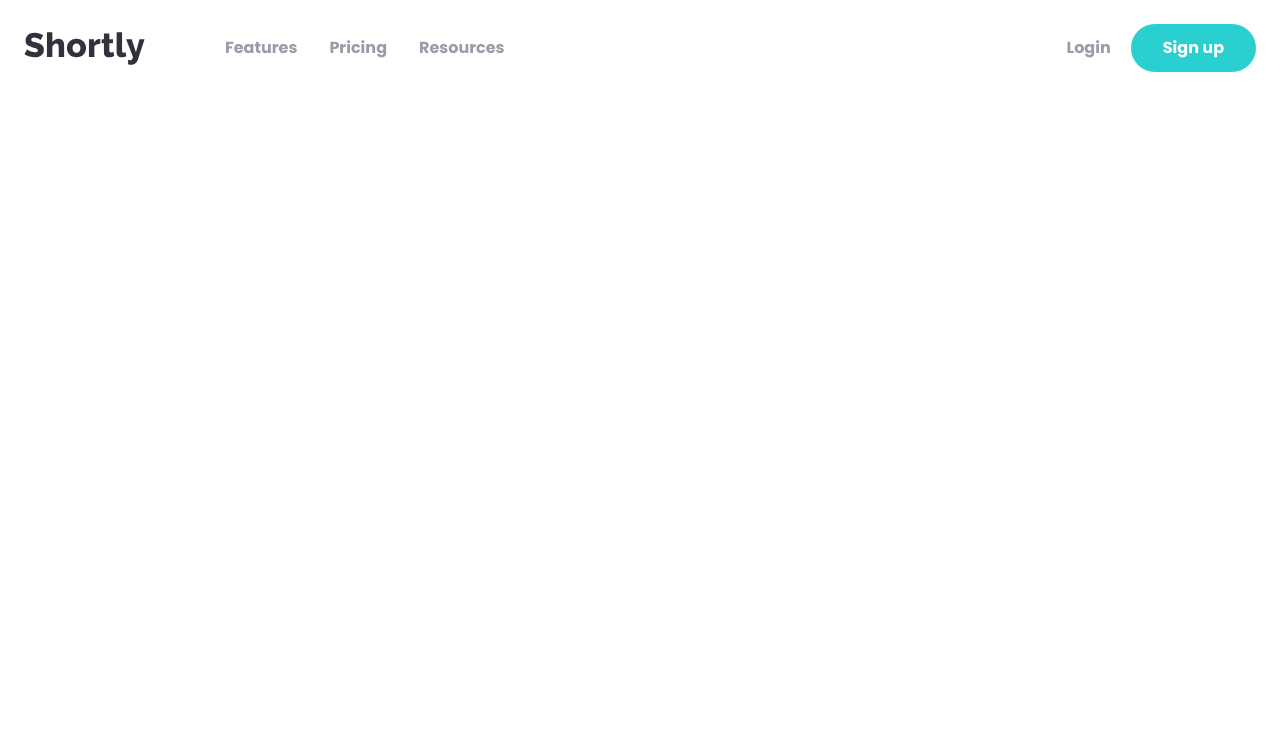
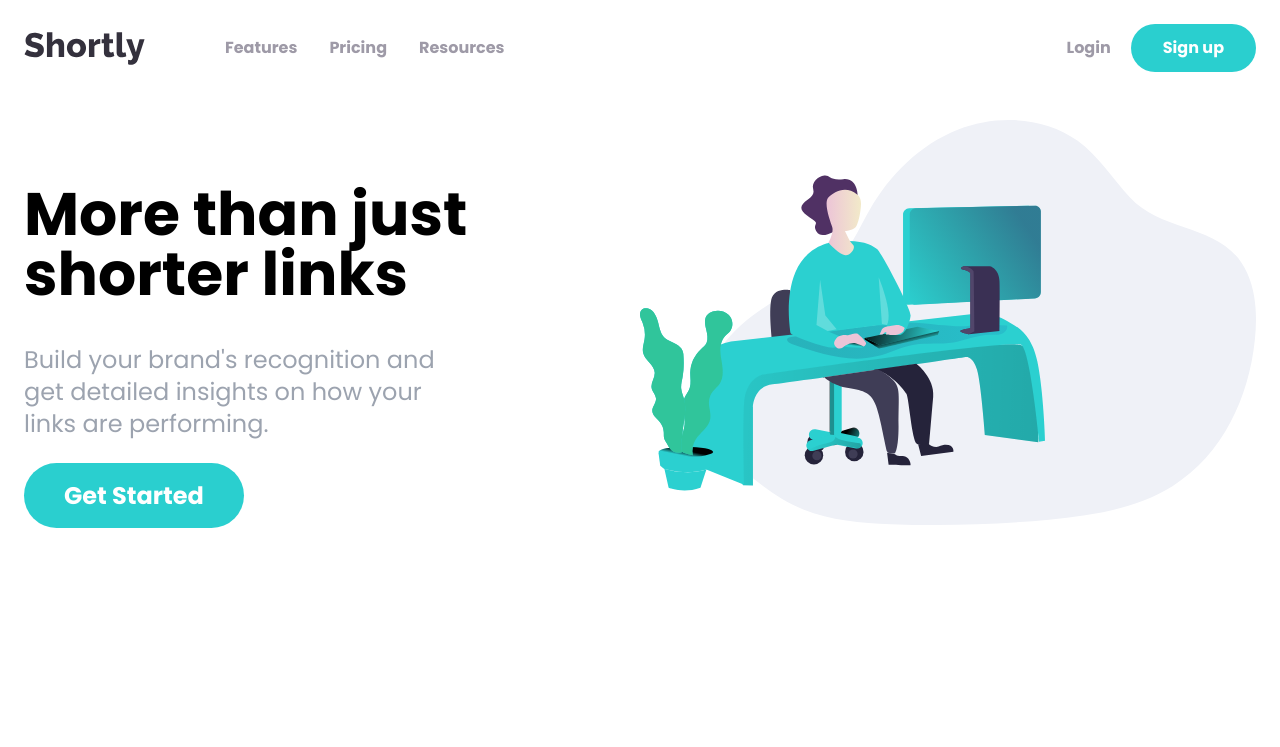
Before and after one commit to agolomazov/sjortify-app, a website: page src/index.html in a window 1280 px wide. Drawn offline with nearby package versions, Linux system fonts and the light colour scheme; files that its build step writes are made by us from their sources.

Commit message:
Добавлены разметка и стили для блока Hero

```diff
--- a/src/index.html
+++ b/src/index.html
@@ -39,5 +39,27 @@
 
     <!-- TODO: Mobile menu -->
   </nav>
+
+  <!-- Section hero -->
+  <section id="hero">
+    <!-- Hero container -->
+    <div class="container flex flex-col-reverse mx-auto p-6 lg:flex-row">
+      <!-- Content container -->
+      <div class="flex flex-col space-y-10 mb-44 lg:mt-16 xl:mb-52 lg:w-1/2">
+        <h1 class="text-5xl font-bold text-center lg:text-6xl lg:max-w-md lg:text-left">More than just shorter links</h1>
+        <p class="text-2xl text-center text-gray-400 lg:max-w-md lg:text-left">Build your brand's recognition and get detailed insights on how your links are performing.</p>
+        <div class="mx-auto lg:mx-0">
+          <a href="#" class="py-5 px-10 text-2xl font-bold text-white bg-cyan rounded-full lg:py-4 hover:opacity-70 capitalize">
+            Get started
+          </a>
+        </div>
+      </div>
+
+      <!-- Image container -->
+      <div class="mb-24 mx-auto md:w-180 lg:mb-0 lg:w-1/2">
+        <img src="./assets/images/illustration-working.svg" alt="working" />
+      </div>
+    </div>
+  </section>
 </body>
 </html>
```
